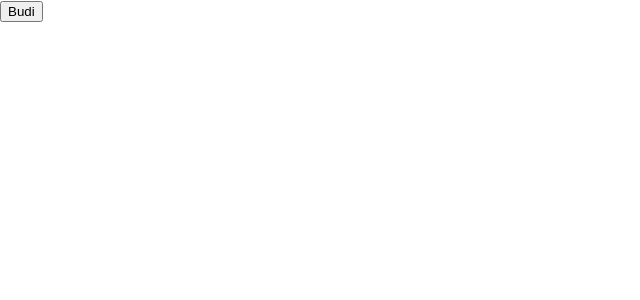
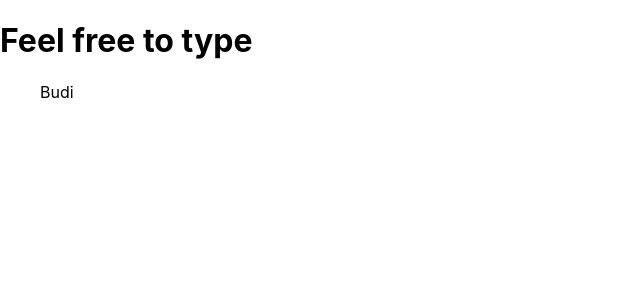
Before and after one commit to AslamPangestu/learn-hooks-reactjs, a React (Create React App) app: page / in a window 1280 px wide. Shown: the top 300 px of the page, without its empty margins (0-640 px from the left). Built offline with nearby package versions, Linux system fonts and the light colour scheme.

Commit message:
simple custom hook 1

```diff
--- a/src/App.js
+++ b/src/App.js
@@ -1,35 +1,31 @@
-import React, { createContext, useState, useContext } from 'react'
-
-const NameContext = createContext()
+import React, { useState, useEffect } from 'react'
 
 function App() {
-  const [name, setName] = useState('Budi')
+  const userText = useKeyPress('Budi')
   return (
-    <NameContext.Provider value={name}>
-      <Child />
-    </NameContext.Provider>
-  )
-}
-
-function Child() {
-  return (
-    <section className='child'>
-      <GrandChild />
-    </section>
-  )
-}
-
-function GrandChild() {
-  return (
-    <div className='child'>
-      <Button />
+    <div>
+      <h1>Feel free to type</h1>
+      <blockquote>{userText}</blockquote>
     </div>
   )
 }
 
-function Button() {
-  const name = useContext(NameContext)
-  return <button>{name}</button>
+function useKeyPress(startingValue) {
+  const [userText, setUserText] = useState(startingValue)
+  function handleUserKeyPress(event) {
+    const { key, keyCode } = event
+    if (keyCode === 32 || (keyCode >= 65 && keyCode <= 90)) {
+      setUserText(`${userText}${key}`)
+    }
+  }
+  useEffect(() => {
+    window.addEventListener('keydown', handleUserKeyPress)
+    return () => {
+      window.removeEventListener('keydown', handleUserKeyPress)
+    }
+  })
+
+  return userText
 }
 
 export default App
```
